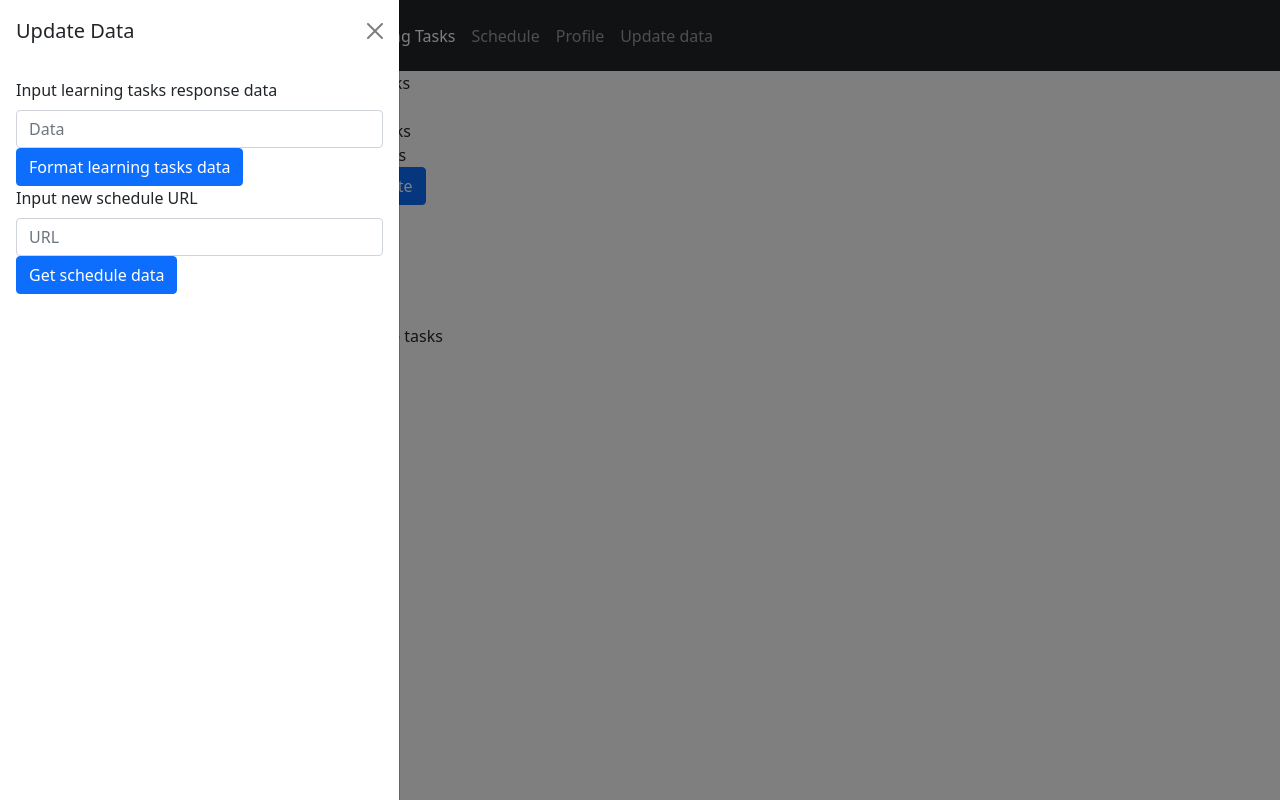
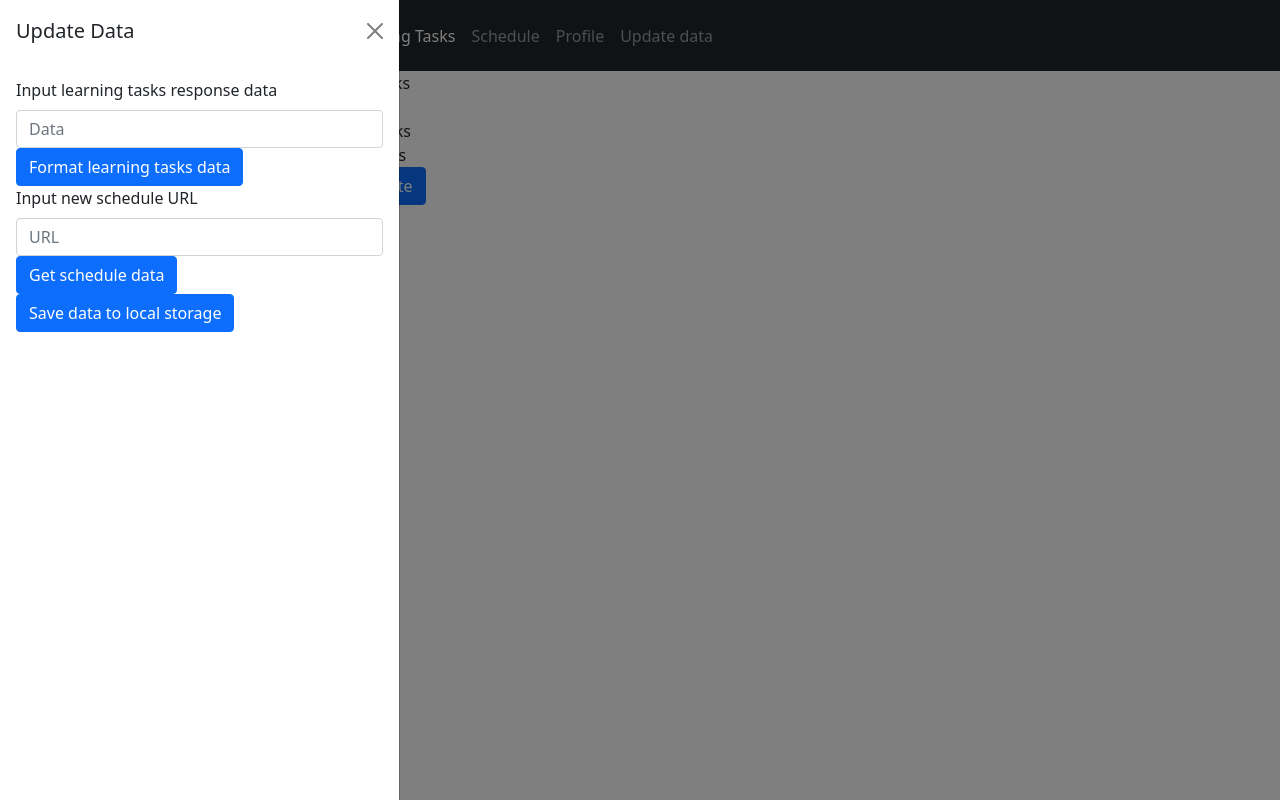
Before and after one commit to nslebruh/clompass-frontend-improved, a React (Create React App) app: page /learning-tasks in a window 1280 px wide. Both pictures are taken after a click on the button "Update data". Built offline with nearby package versions, Linux system fonts and the light colour scheme; grey boxes are pictures that could not be loaded.

Commit message:
basic fixes

```diff
--- a/src/components/learning_tasks.js
+++ b/src/components/learning_tasks.js
@@ -196,7 +196,6 @@ export default class LearningTasks extends React.Component {
                         </Dropdown.Item>
                     )}
                 </DropdownButton>
-                <Button onClick={() => localStorage.setItem('learning_tasks', tasks)}>Save Learning Tasks to local storage</Button>
                 {tasks.length <= 0 ? "No tasks" :
 
                         <ListGroup variant="flush" className="scrollarea">
--- a/src/index.jsx
+++ b/src/index.jsx
@@ -143,6 +143,7 @@ export default class App extends React.Component {
         data.learning_tasks = this.state.data.learning_tasks
         data.student_info = this.state.data.student_info
         data.schedule_url = this.state.data.schedule_url
+        console.log(JSON.stringify(data))
         localStorage.setItem('clompass-data', JSON.stringify(data))
     }
     changeTF(status, state) {
@@ -199,6 +200,7 @@ export default class App extends React.Component {
                             <Form.Control type='text' placeholder='URL' name='new_schedule_url' id='url' onChange={(event) => this.setState({data: {...this.state.data, schedule_url: event.target.value}})}></Form.Control>
                             <Button onClick={() => this.fetchSchedule(this.state.data.schedule_url)}>Get schedule data</Button>
                         </Form>
+                        <Button onClick={() => this.saveData()}>Save data to local storage</Button>
                         {/* <Form>
                                 <Form.Label>Input Username</Form.Label>
                                 <Form.Control type='text' placeholder='Username' name="username" id='username' onChange={(event) => this.setState({[event.target.name]: event.target.value})}></Form.Control>
```
